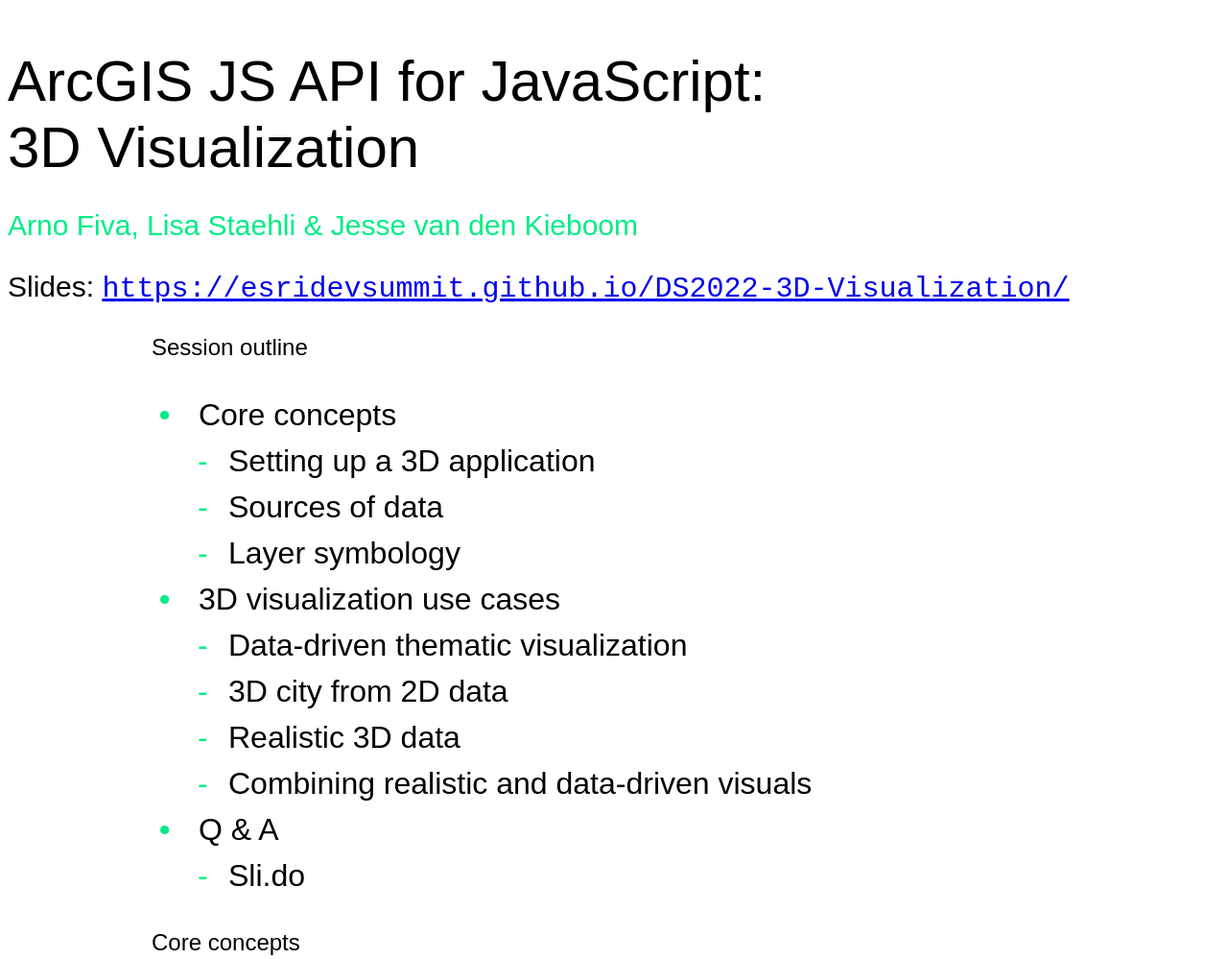
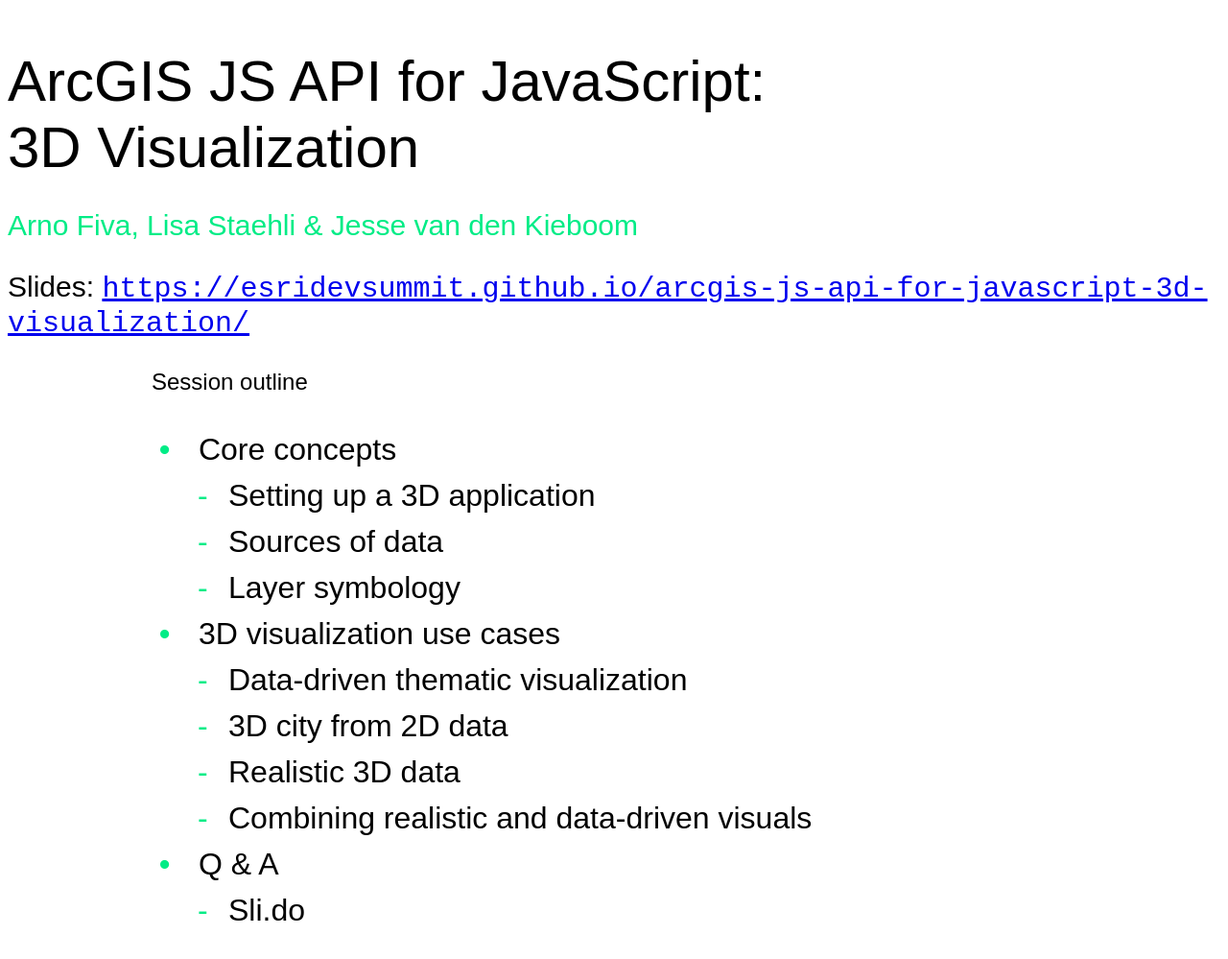
Before and after one commit to EsriDevEvents/DS2022-3D-Visualization, a website built with Vite: page index.html in a window 1280 px wide. Shown: the top 999 px of the page at 96% size. Built offline with nearby package versions, Linux system fonts and the light colour scheme.

Commit message:
Changing old repo name

```diff
--- a/index.html
+++ b/index.html
@@ -89,7 +89,7 @@
           </p>
           <p style="text-align: left; font-size: 30px">
             Slides:
-            <a href="https://esridevsummit.github.io/DS2022-3D-Visualization/"><code>https://esridevsummit.github.io/DS2022-3D-Visualization/</code></a>
+            <a href="https://esridevsummit.github.io/arcgis-js-api-for-javascript-3d-visualization/"><code>https://esridevsummit.github.io/arcgis-js-api-for-javascript-3d-visualization/</code></a>
           </p>
         </section>
 
--- a/package.json
+++ b/package.json
@@ -1,5 +1,5 @@
 {
-  "name": "ds2022-3d-visualization",
+  "name": "arcgis-js-api-for-javascript-3d-visualization",
   "version": "0.0.1",
   "description": "3D Visualization presentation and accompanying code samples that were shown at the Esri Developer Summit 2022",
   "scripts": {
@@ -8,11 +8,11 @@
     "types": "tsc --noEmit"
   },
   "repository": {
-    "url": "https://github.com/esridevsummit/DS2022-3D-Visualization"
+    "url": "https://github.com/esridevsummit/arcgis-js-api-for-javascript-3d-visualization"
   },
   "author": "",
   "license": "MIT",
-  "homepage": "https://esridevsummit.github.io/DS2022-3D-Visualization/index.html",
+  "homepage": "https://esridevsummit.github.io/arcgis-js-api-for-javascript-3d-visualization/index.html",
   "dependencies": {
     "@arcgis/core": "^4.23.7"
   },
--- a/vite.config.js
+++ b/vite.config.js
@@ -16,7 +16,7 @@
 }
 
 module.exports = defineConfig(({ command }) => ({
-  base: command === "build" ? "https://esridevsummit.github.io/DS2022-3D-Visualization/" : "./",
+  base: command === "build" ? "https://esridevsummit.github.io/arcgis-js-api-for-javascript-3d-visualization/" : "./",
   build: {
     rollupOptions: { input },
     minify: "esbuild",
```
Also changed, not shown: 1 other file.
